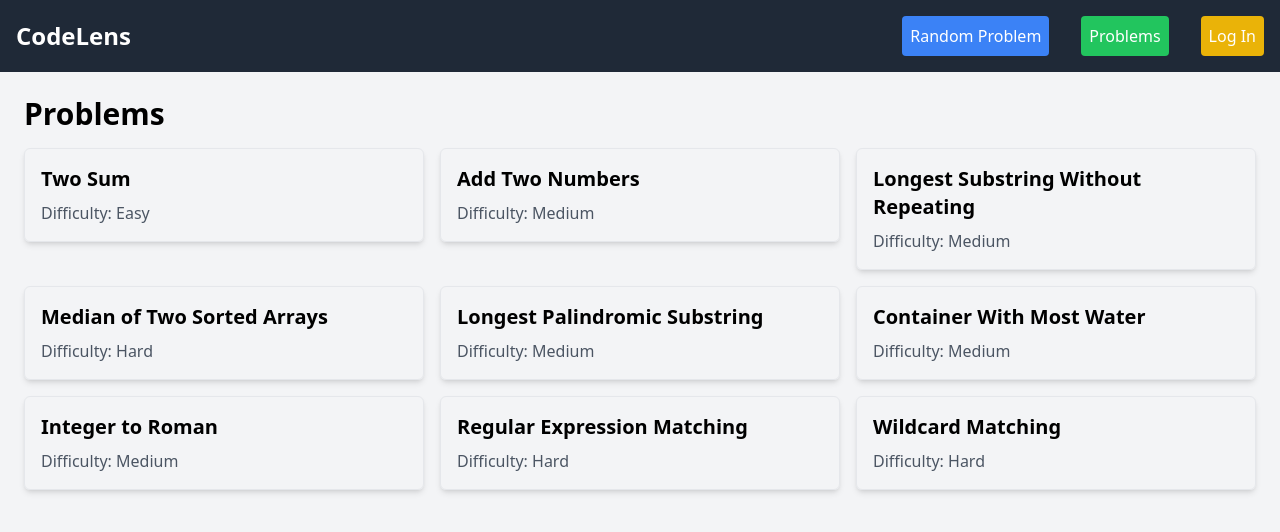
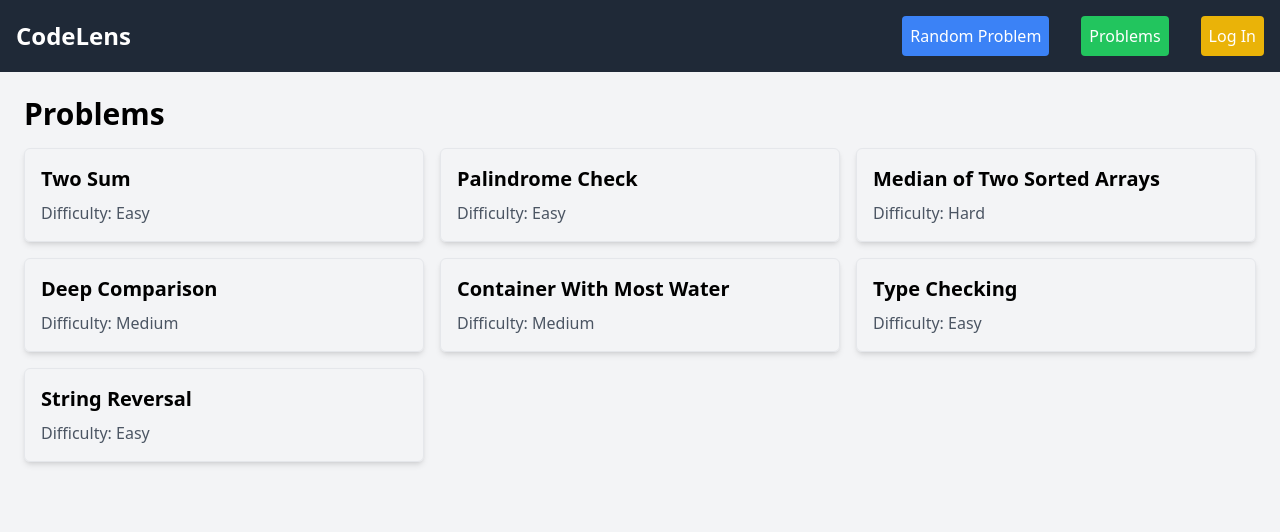
Before and after one commit to ali-imad/CodeLens, a React (Vite) app in the folder frontend/: page /problems in a window 1280 px wide. Shown: the top 532 px of the page. Built offline with nearby package versions, Linux system fonts and the light colour scheme.

Commit message:
fix: minor changes around difficulty button and type and problems change

```diff
--- a/frontend/src/components/ProblemDescription.tsx
+++ b/frontend/src/components/ProblemDescription.tsx
@@ -1,5 +1,5 @@
 import React from "react";
-import { Problem } from "../types";
+import { Difficulty, Problem } from "../types";
 
 interface ProblemDescriptionProps {
   problem: Problem;
@@ -8,14 +8,14 @@ interface ProblemDescriptionProps {
 const ProblemDescription: React.FC<ProblemDescriptionProps> = ({ problem }) => {
   const codeSnippet = problem.functionBody;
   let difficultyColor: string;
-  switch (problem.difficulty.toLowerCase()) {
-    case "easy":
+  switch (problem.difficulty) {
+    case Difficulty.Easy:
       difficultyColor = "bg-green-400";
       break;
-    case "medium":
+    case Difficulty.Medium:
       difficultyColor = "bg-yellow-400";
       break;
-    case "hard":
+    case Difficulty.Hard:
       difficultyColor = "bg-red-400";
       break;
     default:
@@ -24,8 +24,10 @@ const ProblemDescription: React.FC<ProblemDescriptionProps> = ({ problem }) => {
 
   return (
     <div className="bg-white p-4 rounded shadow">
-      <div className={`text-xl font-bold mb-2`}>{problem.title}</div>
-      <div className={`w-16 h-6 mr-2 mb-4 ${difficultyColor}`}>
+      <div className="text-xl font-bold mb-2">{problem.title}</div>
+      <div
+        className={`w-16 h-6 mr-2 mb-4 flex items-center justify-center rounded border border-black ${difficultyColor}`}
+      >
         {problem.difficulty}
       </div>
       <pre className="bg-gray-100 p-4 rounded">
--- a/frontend/src/mockProblems.ts
+++ b/frontend/src/mockProblems.ts
@@ -1,10 +1,10 @@
-import { Problem } from "./types";
+import { Difficulty, Problem } from "./types";
 
 const mockProblems: Problem[] = [
   {
     id: 1,
     title: "Two Sum",
-    difficulty: "Easy",
+    difficulty: Difficulty.Easy,
     functionBody: `
 function twoSum(nums: number[], target: number): number[] {
   const map: { [key: number]: number } = {};
@@ -21,53 +21,19 @@ function twoSum(nums: number[], target: number): number[] {
   },
   {
     id: 2,
-    title: "Add Two Numbers",
-    difficulty: "Medium",
+    title: "Palindrome Check",
+    difficulty: Difficulty.Easy,
     functionBody: `
-function addTwoNumbers(l1: ListNode | null, l2: ListNode | null): ListNode | null {
-  let dummyHead = new ListNode(0);
-  let p = l1, q = l2, curr = dummyHead;
-  let carry = 0;
-  while (p !== null || q !== null) {
-      let x = p ? p.val : 0;
-      let y = q ? q.val : 0;
-      let sum = carry + x + y;
-      carry = Math.floor(sum / 10);
-      curr.next = new ListNode(sum % 10);
-      curr = curr.next;
-      if (p) p = p.next;
-      if (q) q = q.next;
-  }
-  if (carry > 0) {
-      curr.next = new ListNode(carry);
-  }
-  return dummyHead.next;
+function isPalindrome(s: string): boolean {
+  const cleaned = s.replace(/[^A-Za-z0-9]/g, '').toLowerCase();
+  return cleaned === cleaned.split('').reverse().join('');
 }
     `,
   },
   {
     id: 3,
-    title: "Longest Substring Without Repeating",
-    difficulty: "Medium",
-    functionBody: `
-function lengthOfLongestSubstring(s: string): number {
-  let map: { [key: string]: number } = {};
-  let maxLength = 0;
-  for (let i = 0, j = 0; j < s.length; j++) {
-    if (map[s[j]] !== undefined) {
-      i = Math.max(map[s[j]], i);
-    }
-    maxLength = Math.max(maxLength, j - i + 1);
-    map[s[j]] = j + 1;
-  }
-  return maxLength;
-}
-    `,
-  },
-  {
-    id: 4,
     title: "Median of Two Sorted Arrays",
-    difficulty: "Hard",
+    difficulty: Difficulty.Hard,
     functionBody: `
 function findMedianSortedArrays(nums1: number[], nums2: number[]): number {
   const mergedArray = nums1.concat(nums2).sort((a, b) => a - b);
@@ -77,39 +43,29 @@ function findMedianSortedArrays(nums1: number[], nums2: number[]): number {
     `,
   },
   {
-    id: 5,
-    title: "Longest Palindromic Substring",
-    difficulty: "Medium",
+    id: 4,
+    title: "Deep Comparison",
+    difficulty: Difficulty.Medium,
     functionBody: `
-function longestPalindrome(s: string): string {
-  if (s.length < 1) return "";
-  let start = 0, end = 0;
-  for (let i = 0; i < s.length; i++) {
-    let len1 = expandAroundCenter(s, i, i);
-    let len2 = expandAroundCenter(s, i, i + 1);
-    let len = Math.max(len1, len2);
-    if (len > end - start) {
-      start = i - Math.floor((len - 1) / 2);
-      end = i + Math.floor(len / 2);
-    }
+function deepEqual(a: any, b: any): boolean {
+  if (a === b) return true;
+  if (a == null || typeof a != "object" || b == null || typeof b != "object") return false;
+
+  let keysA = Object.keys(a), keysB = Object.keys(b);
+  if (keysA.length != keysB.length) return false;
+
+  for (let key of keysA) {
+    if (!keysB.includes(key) || !deepEqual(a[key], b[key])) return false;
   }
-  return s.substring(start, end + 1);
-}
 
-function expandAroundCenter(s: string, left: number, right: number): number {
-  let L = left, R = right;
-  while (L >= 0 && R < s.length && s.charAt(L) === s.charAt(R)) {
-    L--;
-    R++;
-  }
-  return R - L - 1;
+  return true;
 }
     `,
   },
   {
-    id: 6,
+    id: 5,
     title: "Container With Most Water",
-    difficulty: "Medium",
+    difficulty: Difficulty.Medium,
     functionBody: `
 function maxArea(height: number[]): number {
   let max = 0;
@@ -132,104 +88,22 @@ function maxArea(height: number[]): number {
     `,
   },
   {
-    id: 7,
-    title: "Integer to Roman",
-    difficulty: "Medium",
+    id: 6,
+    title: "Type Checking",
+    difficulty: Difficulty.Easy,
     functionBody: `
-function intToRoman(num: number): string {
-  const romanMap: [number, string][] = [
-    [1000, "M"],
-    [900, "CM"],
-    [500, "D"],
-    [400, "CD"],
-    [100, "C"],
-    [90, "XC"],
-    [50, "L"],
-    [40, "XL"],
-    [10, "X"],
-    [9, "IX"],
-    [5, "V"],
-    [4, "IV"],
-    [1, "I"],
-  ];
-
-  let result = "";
-
-  for (const [value, symbol] of romanMap) {
-    while (num >= value) {
-      result += symbol;
-      num -= value;
-    }
-  }
-
-  return result;
+function isNumber(value: any): boolean {
+  return typeof value === 'number' && isFinite(value);
 }
     `,
   },
   {
-    id: 8,
-    title: "Regular Expression Matching",
-    difficulty: "Hard",
+    id: 7,
+    title: "String Reversal",
+    difficulty: Difficulty.Easy,
     functionBody: `
-function isMatch(s: string, p: string): boolean {
-  const dp: boolean[][] = Array.from({ length: s.length + 1 }, () =>
-    Array(p.length + 1).fill(false)
-  );
-
-  dp[0][0] = true;
-
-  for (let j = 1; j < dp[0].length; j++) {
-    if (p[j - 1] === "*") {
-      dp[0][j] = dp[0][j - 2];
-    }
-  }
-
-  for (let i = 1; i < dp.length; i++) {
-    for (let j = 1; j < dp[0].length; j++) {
-      if (p[j - 1] === "." || p[j - 1] === s[i - 1]) {
-        dp[i][j] = dp[i - 1][j - 1];
-      } else if (p[j - 1] === "*") {
-        dp[i][j] = dp[i][j - 2];
-        if (p[j - 2] === "." || p[j - 2] === s[i - 1]) {
-          dp[i][j] = dp[i][j] || dp[i - 1][j];
-        }
-      }
-    }
-  }
-
-  return dp[s.length][p.length];
-}
-    `,
-  },
-  {
-    id: 9,
-    title: "Wildcard Matching",
-    difficulty: "Hard",
-    functionBody: `
-function isMatch(s: string, p: string): boolean {
-  const dp: boolean[][] = Array.from({ length: s.length + 1 }, () =>
-    Array(p.length + 1).fill(false)
-  );
-
-  dp[0][0] = true;
-
-  for (let j = 1; j < dp[0].length; j++) {
-    if (p[j - 1] === "*") {
-      dp[0][j] = dp[0][j - 1];
-    }
-  }
-
-  for (let i = 1; i < dp.length; i++) {
-    for (let j = 1; j < dp[0].length; j++) {
-      if (p[j - 1] === "?" || p[j - 1] === s[i - 1]) {
-        dp[i][j] = dp[i - 1][j - 1];
-      } else if (p[j - 1] === "*") {
-        dp[i][j] = dp[i - 1][j] || dp[i][j - 1];
-      }
-    }
-  }
-
-  return dp[s.length][p.length];
+function reverseString(str: string): string {
+  return str.split('').reverse().join('');
 }
     `,
   },
--- a/frontend/src/types/index.ts
+++ b/frontend/src/types/index.ts
@@ -3,9 +3,15 @@ export interface CodeSample {
   code: string;
   description: string;
 }
+
+export enum Difficulty {
+  Easy = "Easy",
+  Medium = "Medium",
+  Hard = "Hard",
+}
 export interface Problem {
   id: number;
   title: string;
-  difficulty: string;
+  difficulty: Difficulty;
   functionBody: string;
 }
```
